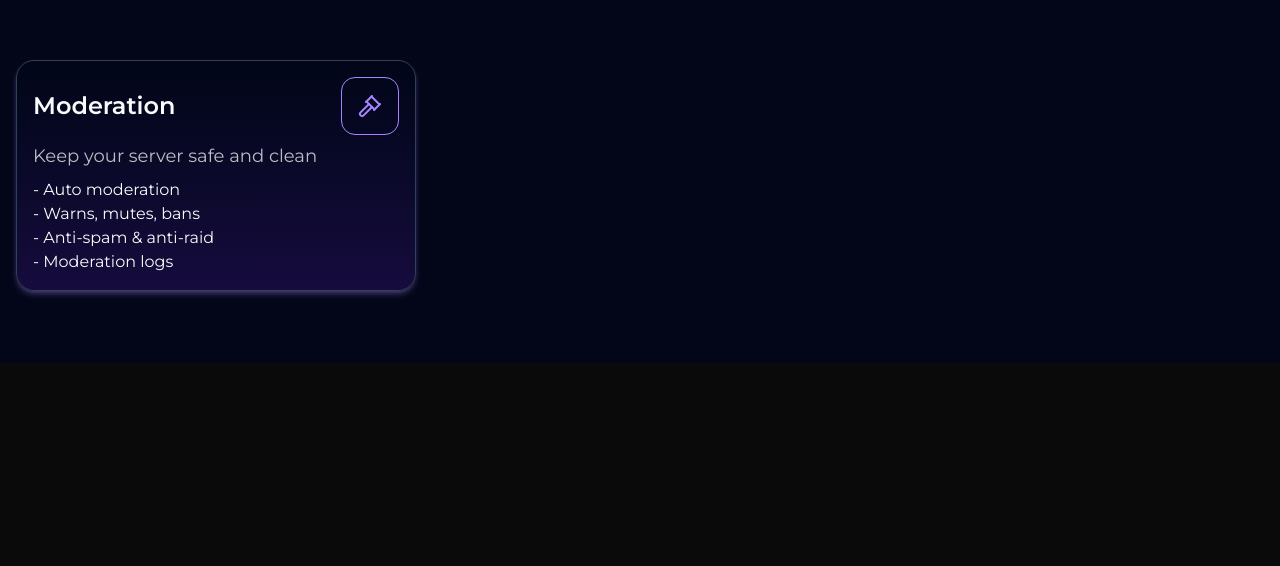
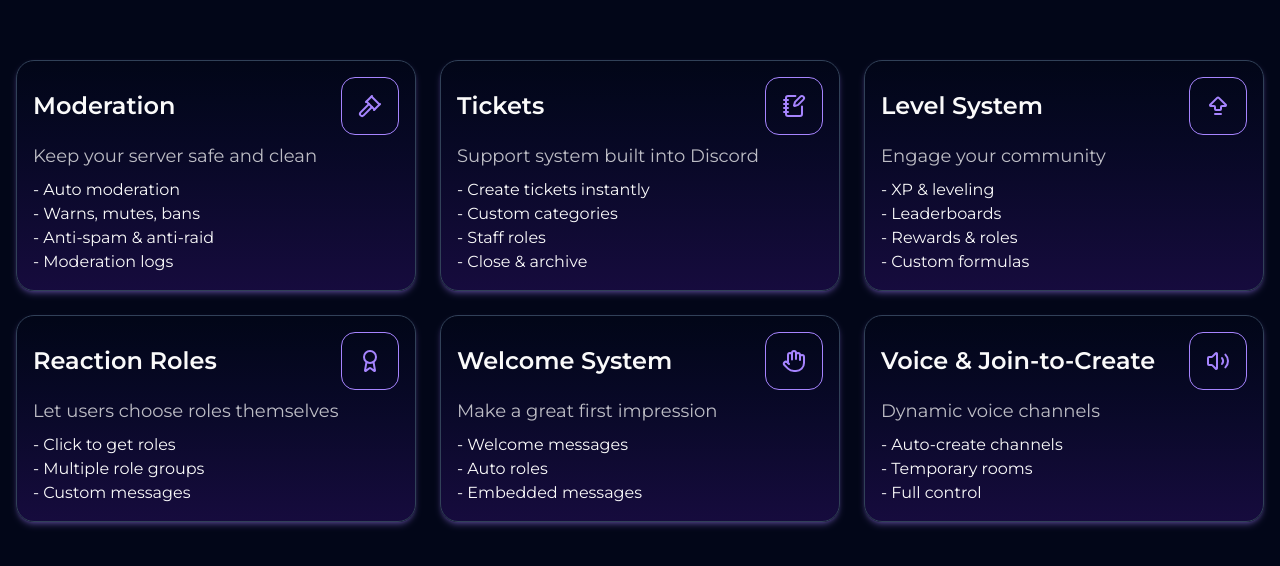
Before and after one commit to L3gvccy/AstraCord, a React (Vite) app in the folder apps/client/: page / in a window 1280 px wide. Shown: the part 814-1380 px from the top of the page. Before the commit the page ends 1177 px from the top, so only its background shows below. Built offline with nearby package versions, Linux system fonts and the light colour scheme.

Commit message:
Feature-grid-update

```diff
--- a/apps/client/src/pages/landing/components/body/landing-body.tsx
+++ b/apps/client/src/pages/landing/components/body/landing-body.tsx
@@ -1,4 +1,4 @@
-import { Gavel } from "lucide-react";
+import { ArrowBigUpDash, Award, Gavel, Hand, NotebookPen, PhoneCall, PhoneOutgoing, Volume2 } from "lucide-react";
 import React from "react";
 import { motion } from "framer-motion";
 
@@ -28,6 +28,58 @@ const LandingBody = () => {
         "Moderation logs",
       ],
     },
+    {
+      icon: <NotebookPen size={24} />,
+      title: "Tickets",
+      desc: "Support system built into Discord",
+      items: [
+        "Create tickets instantly",
+        "Custom categories",
+        "Staff roles",
+        "Close & archive",
+      ],
+    },
+    {
+      icon: <ArrowBigUpDash size={24} />,
+      title: "Level System",
+      desc: "Engage your community",
+      items: [
+        "XP & leveling",
+        "Leaderboards",
+        "Rewards & roles",
+        "Custom formulas",
+      ],
+    },
+    {
+      icon: <Award size={24} />,
+      title: "Reaction Roles",
+      desc: "Let users choose roles themselves",
+      items: [
+        "Click to get roles",
+        "Multiple role groups",
+        "Custom messages",
+      ],
+    },
+    {
+      icon: <Hand size={24} />,
+      title: "Welcome System",
+      desc: "Make a great first impression",
+      items: [
+        "Welcome messages",
+        "Auto roles",
+        "Embedded messages",
+      ],
+    },
+    {
+      icon: <Volume2 size={24} />,
+      title: "Voice & Join-to-Create",
+      desc: "Dynamic voice channels",
+      items: [
+        "Auto-create channels",
+        "Temporary rooms",
+        "Full control",
+      ],
+    },
   ];
   return (
     <div className="flex flex-col w-full gap-12 py-12 items-center">
@@ -40,7 +92,7 @@ const LandingBody = () => {
               custom={i + 1}
               viewport={{ once: true, amount: 0.2 }}
               variants={fadeUp}
-              className="flex flex-col w-full gap-2 p-4 group rounded-2xl border border-slate-700 bg-size-[100%_200%] bg-linear-180 from-slate-950 to-violet-950 shadow-md shadow-violet-400/30 bg-top hover:bg-bottom transition-all duration-300"
+              className="flex flex-col w-full gap-2 p-4 group rounded-2xl border border-slate-700 bg-size-[100%_200%] bg-linear-180 from-slate-950 to-violet-950 shadow-md shadow-violet-400/30 bg-top hover:bg-bottom transition-transform hover:-translate-y-1 transition-all duration-300"
             >
               <div className="flex justify-between items-center">
                 <p className="text-2xl font-semibold">{feature.title}</p>
--- a/apps/client/tsconfig.app.json
+++ b/apps/client/tsconfig.app.json
@@ -25,6 +25,7 @@
     "noUncheckedSideEffectImports": true,
 
     "baseUrl": ".",
+    "ignoreDeprecations": "6.0",
     "paths": {
       "@/*": ["./src/*"]
     }
```
